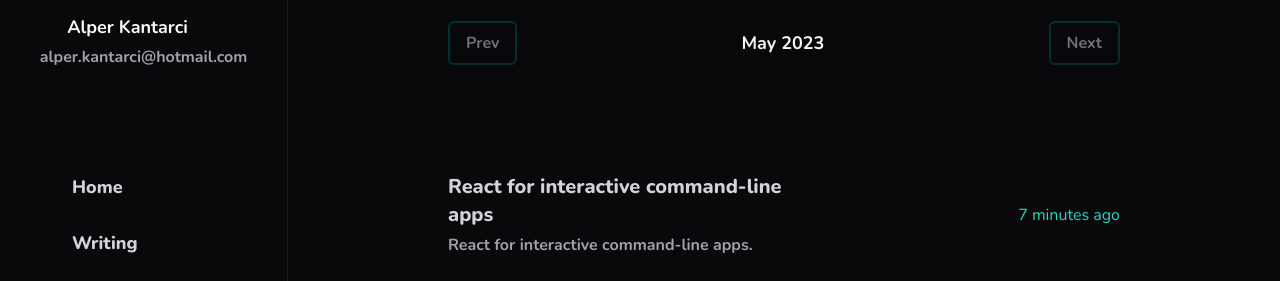
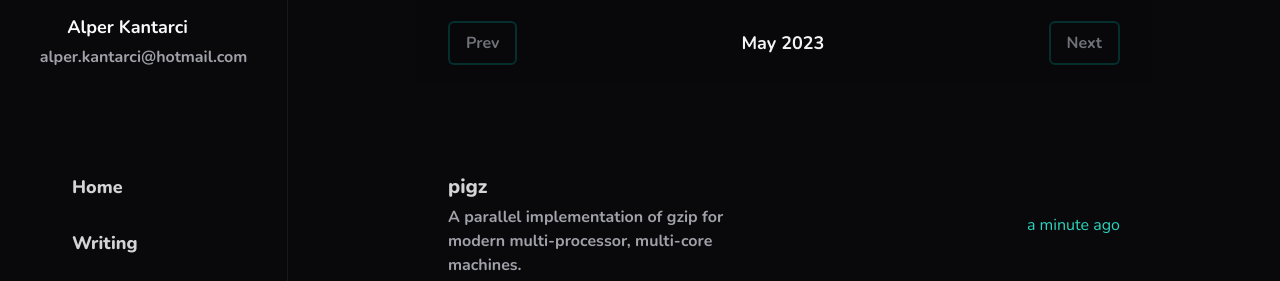
Before and after one commit to alperkantarci/alperkantarci.github.io, an Astro site: page /bookmarks in a window 1280 px wide. Shown: the part 163-444 px from the top of the page. Built offline with nearby package versions, Linux system fonts and the light colour scheme; Astro itself is replaced by a stand-in of ours; some packages are replaced by stand-ins of ours; some icons are missing.

Commit message:
refactor(bookmark-content): Add bookmark content

```diff
--- a/src/content/bookmarks/2023-05.md
+++ b/src/content/bookmarks/2023-05.md
@@ -1,5 +1,11 @@
 ---
 bookmarks:
+  - {
+      title: 'pigz',
+      link: 'https://zlib.net/pigz/',
+      description: 'A parallel implementation of gzip for modern multi-processor, multi-core machines.',
+      createdAt: '2023-05-12T14:46:00Z',
+    }
   - {
       title: 'React for interactive command-line apps',
       link: 'https://github.com/vadimdemedes/ink',
```
